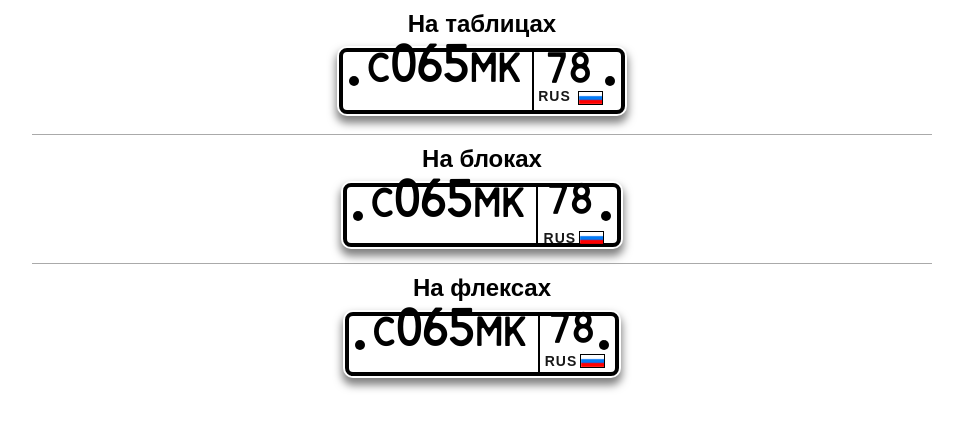
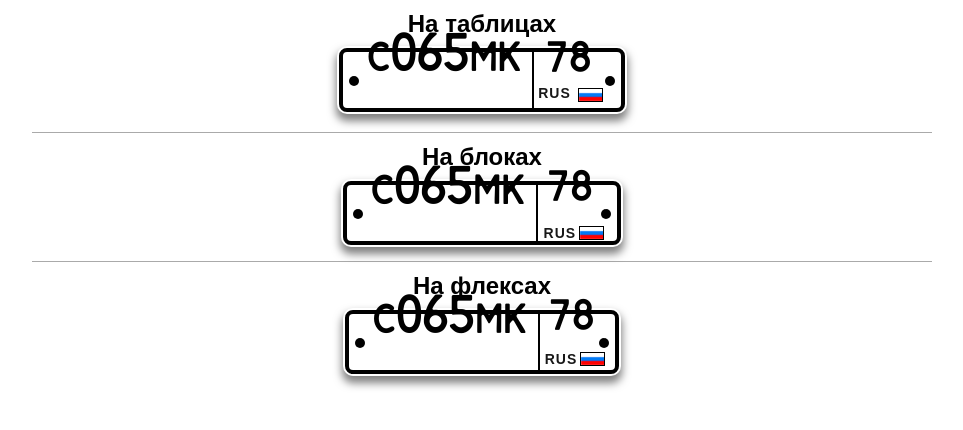
Before and after one commit to savenkova/learning, a plain HTML site: page index.html in a window 1280 px wide. Shown: the whole page, without its empty margins (158-1121 px from the left). Drawn offline with Linux system fonts and the light colour scheme.

Commit message:
line-height fix 2.0

```diff
--- a/css/style.css
+++ b/css/style.css
@@ -66,8 +66,8 @@ section:first-child {
 
 .series {
     font-size: 60px;
-    line-height: 30px;
     padding: 0 10px 0 24px;
+    /* vertical-align: inherit; */
 }
 
 .code {
@@ -94,7 +94,6 @@ section:first-child {
 .reg-code {
     font-size: 48px;
     letter-spacing: 3px;
-    line-height: 30px;
 }
 
 .flag {
@@ -102,6 +101,14 @@ section:first-child {
     width: auto;
     height: 12px;
     border: 1px solid #000000;
+}
+
+.fontFix:before {
+    display: block;
+    content: '';
+    height: 0;
+    width: 100%;
+    margin-top: -0.4em;
 }
 
 
--- a/index.html
+++ b/index.html
@@ -15,13 +15,13 @@
 
             <div class="table-border">
                 <table class="table reg-number">
-                    <td class="series">
+                    <td class="series fontFix">
                         С<span class="number">065</span>МК
                     </td>
                     <td class="code">
                         <table>
                             <tr class="reg-code">
-                                <td colspan="2">78</td>
+                                <td colspan="2" class="fontFix">78</td>
                             </tr>
                             <tr class="country">
                                 <td><span class="name">rus</span></td>
@@ -41,11 +41,11 @@
             </h2>
 
             <div class="reg-number block">
-                <div class="series">
+                <div class="series fontFix">
                     <span>С<span class="number">065</span>МК</span>
                 </div>
                 <div class="code">
-                    <div class="reg-code">78</div>
+                    <div class="reg-code fontFix">78</div>
                     <div class="country">
                         <div class="name">rus</div>
                         <img class="flag" src="img/flag.png" alt=""/>
@@ -62,11 +62,11 @@
             </h2>
 
             <div class="reg-number flex-box">
-                <div class="series">
+                <div class="series fontFix">
                     <span>С<span class="number">065</span>МК</span>
                 </div>
                 <div class="code">
-                    <div class="reg-code">78</div>
+                    <div class="reg-code fontFix">78</div>
                     <div class="country">
                         <div class="name">rus</div>
                         <img class="flag" src="img/flag.png" alt=""/>
```
